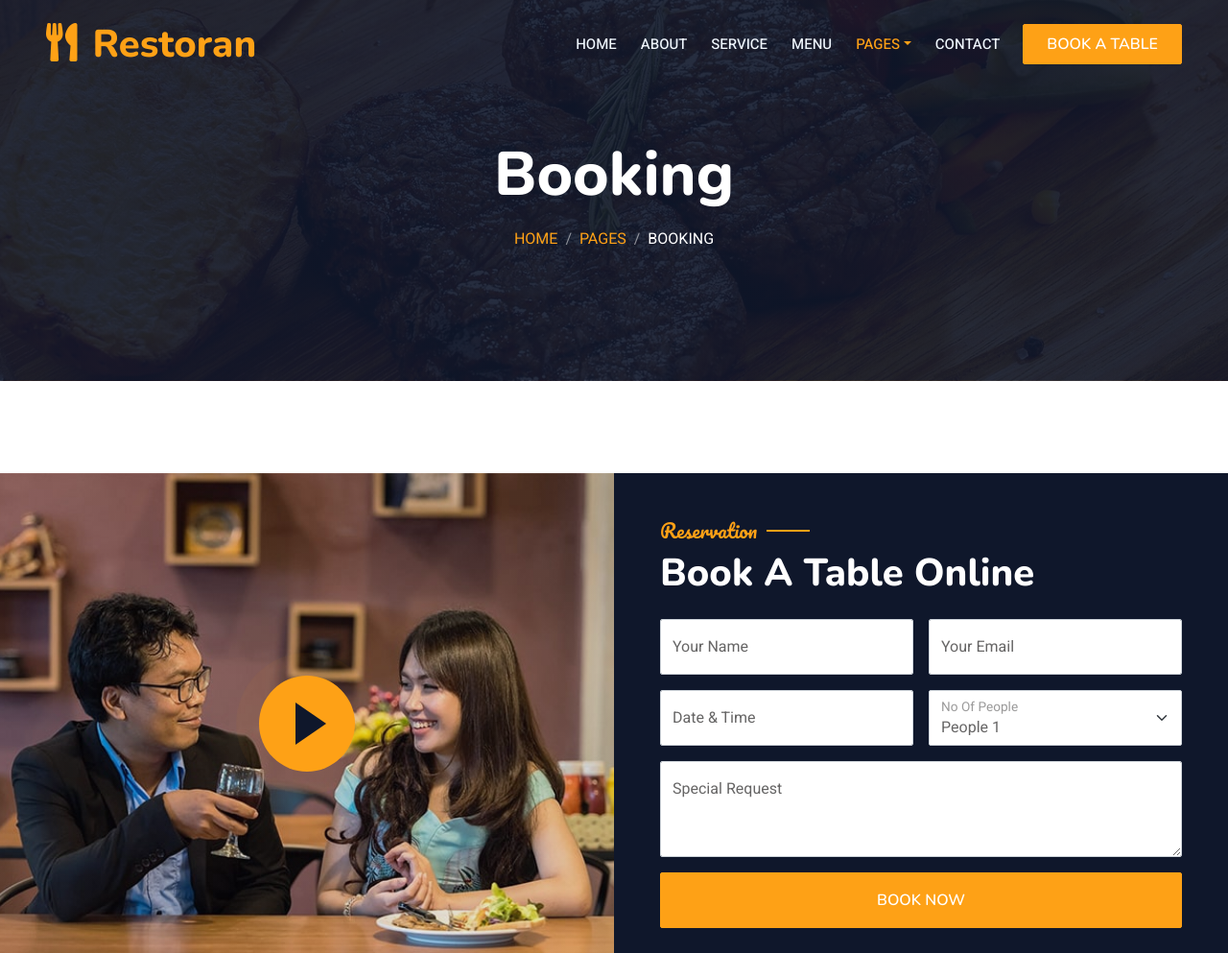
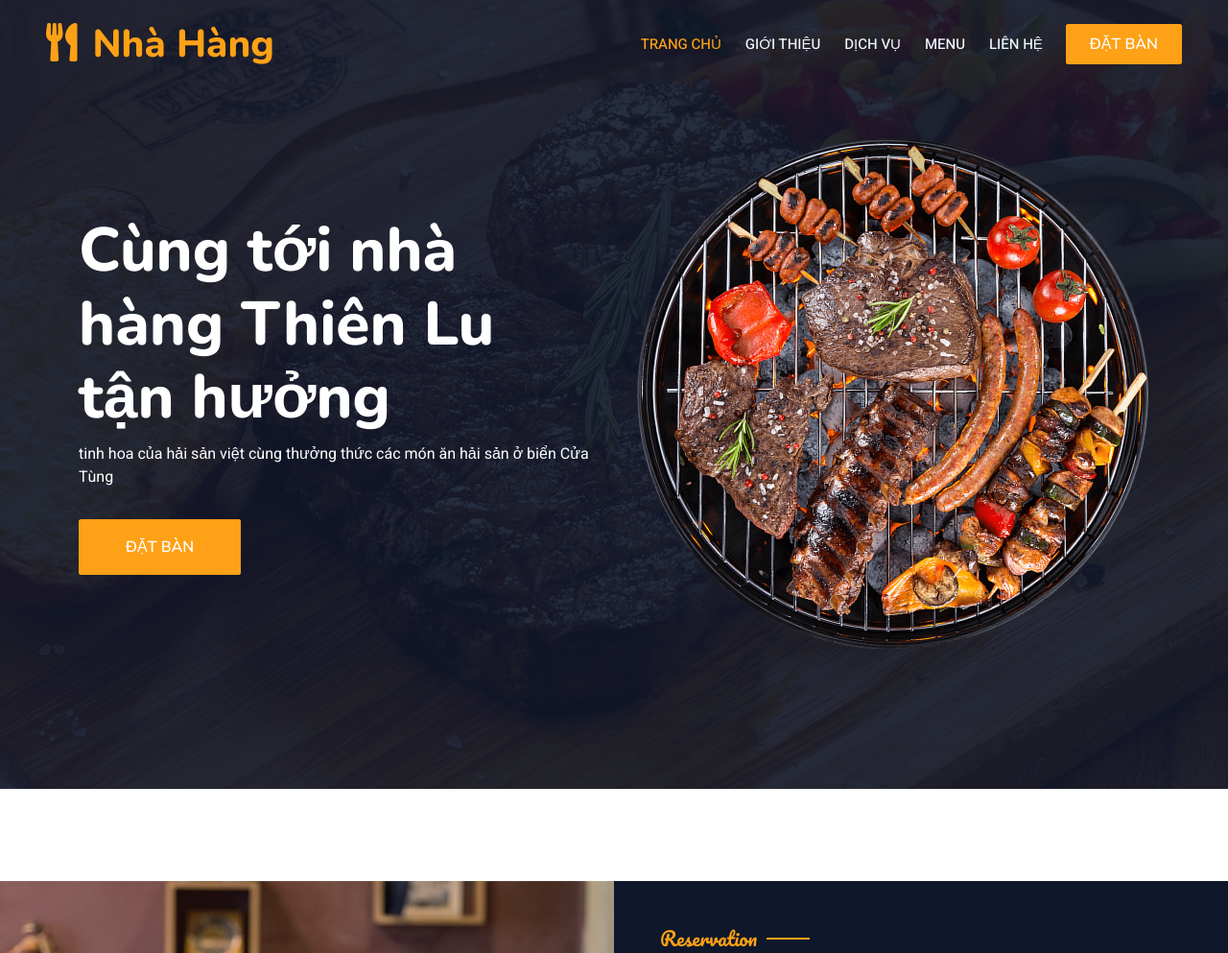
Before and after one commit to Thienlu99/NhaHang, a plain HTML site: page booking.html in a window 1280 px wide. Shown: the top 993 px of the page at 96% size. Drawn offline with nearby package versions, Linux system fonts and the light colour scheme.

Commit message:
update link

```diff
--- a/booking.html
+++ b/booking.html
@@ -47,7 +47,7 @@
         <div class="container-xxl position-relative p-0">
             <nav class="navbar navbar-expand-lg navbar-dark bg-dark px-4 px-lg-5 py-3 py-lg-0">
                 <a href="" class="navbar-brand p-0">
-                    <h1 class="text-primary m-0"><i class="fa fa-utensils me-3"></i>Restoran</h1>
+                    <h1 class="text-primary m-0"><i class="fa fa-utensils me-3"></i>Nhà Hàng</h1>
                     <!-- <img src="img/logo.png" alt="Logo"> -->
                 </a>
                 <button class="navbar-toggler" type="button" data-bs-toggle="collapse" data-bs-target="#navbarCollapse">
@@ -55,34 +55,38 @@
                 </button>
                 <div class="collapse navbar-collapse" id="navbarCollapse">
                     <div class="navbar-nav ms-auto py-0 pe-4">
-                        <a href="index.html" class="nav-item nav-link">Home</a>
-                        <a href="about.html" class="nav-item nav-link">About</a>
-                        <a href="service.html" class="nav-item nav-link">Service</a>
-                        <a href="menu.html" class="nav-item nav-link">Menu</a>
-                        <div class="nav-item dropdown">
-                            <a href="#" class="nav-link dropdown-toggle active" data-bs-toggle="dropdown">Pages</a>
+                        <a href="index.html" class="nav-item nav-link active">Trang chủ</a>
+                        <a href="about.html" class="nav-item nav-link">Giới thiệu</a>
+                        <a href="service.html" class="nav-item nav-link">Dịch vụ</a>
+                        <a href="#" class="nav-item nav-link">Menu</a>
+                        <!-- <div class="nav-item dropdown">
+                            <a href="#" class="nav-link dropdown-toggle" data-bs-toggle="dropdown">Pages</a>
                             <div class="dropdown-menu m-0">
-                                <a href="booking.html" class="dropdown-item active">Booking</a>
-                                <a href="team.html" class="dropdown-item">Our Team</a>
+                                <a href="booking.html" class="dropdown-item">Đặt bàn</a>
+                                <a href="team.html" class="dropdown-item">Đội ngũ</a>
                                 <a href="testimonial.html" class="dropdown-item">Testimonial</a>
                             </div>
-                        </div>
-                        <a href="contact.html" class="nav-item nav-link">Contact</a>
+                        </div> -->
+                        <a href="contact.html" class="nav-item nav-link">Liên hệ</a>
                     </div>
-                    <a href="" class="btn btn-primary py-2 px-4">Book A Table</a>
+                    <a href="" class="btn btn-primary py-2 px-4">Đặt bàn</a>
                 </div>
             </nav>
 
             <div class="container-xxl py-5 bg-dark hero-header mb-5">
-                <div class="container text-center my-5 pt-5 pb-4">
-                    <h1 class="display-3 text-white mb-3 animated slideInDown">Booking</h1>
-                    <nav aria-label="breadcrumb">
-                        <ol class="breadcrumb justify-content-center text-uppercase">
-                            <li class="breadcrumb-item"><a href="#">Home</a></li>
-                            <li class="breadcrumb-item"><a href="#">Pages</a></li>
-                            <li class="breadcrumb-item text-white active" aria-current="page">Booking</li>
-                        </ol>
-                    </nav>
+                <div class="container my-5 py-5">
+                    <div class="row align-items-center g-5">
+                        <div class="col-lg-6 text-center text-lg-start">
+                            <h1 class="display-3 text-white animated slideInLeft">Cùng tới nhà hàng Thiên Lu<br>tận
+                                hưởng</h1>
+                            <p class="text-white animated slideInLeft mb-4 pb-2">tinh hoa của hải sản việt cùng thưởng
+                                thức các món ăn hải sản ở biển Cửa Tùng</p>
+                            <a href="" class="btn btn-primary py-sm-3 px-sm-5 me-3 animated slideInLeft">Đặt bàn</a>
+                        </div>
+                        <div class="col-lg-6 text-center text-lg-end overflow-hidden">
+                            <img class="img-fluid" src="img/hero.png" alt="">
+                        </div>
+                    </div>
                 </div>
             </div>
         </div>
```
Also changed, not shown: about.html (+6 -6 lines), contact.html (+3 -3 lines), index.html (+3 -3 lines), service.html (+24 -20 lines).
